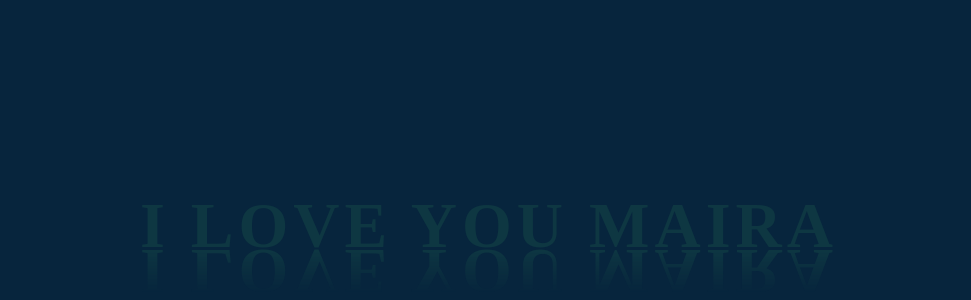
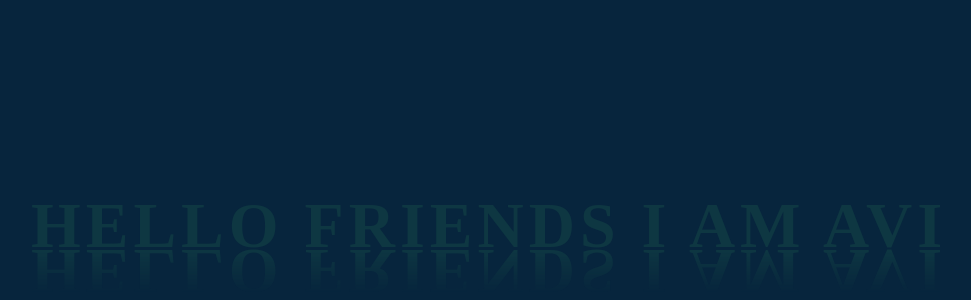
Before and after one commit to Avi5432/Love-u, a plain HTML site: page index.html in a window 1280 px wide. Shown: the part 174-474 px from the top of the page, without its empty margins (151-1122 px from the left). Drawn offline with Linux system fonts and the light colour scheme.

Commit message:
Index. Html

```diff
--- a/index.html
+++ b/index.html
@@ -1,2 +1 @@
-<!DOCTYPE html><html><head>	<title>TubeLight Effect</title>	<link rel="stylesheet" type="text/css" href="style.css"></head><body><h2 contenteditable="true">i love you
-maira</h2></body></html>
+<!DOCTYPE html><html><head>	<title>TubeLight Effect</title>	<link rel="stylesheet" type="text/css" href="style.css"></head><body><h2 contenteditable="true">Hello friends i am Avi</h2></body></html>
```
